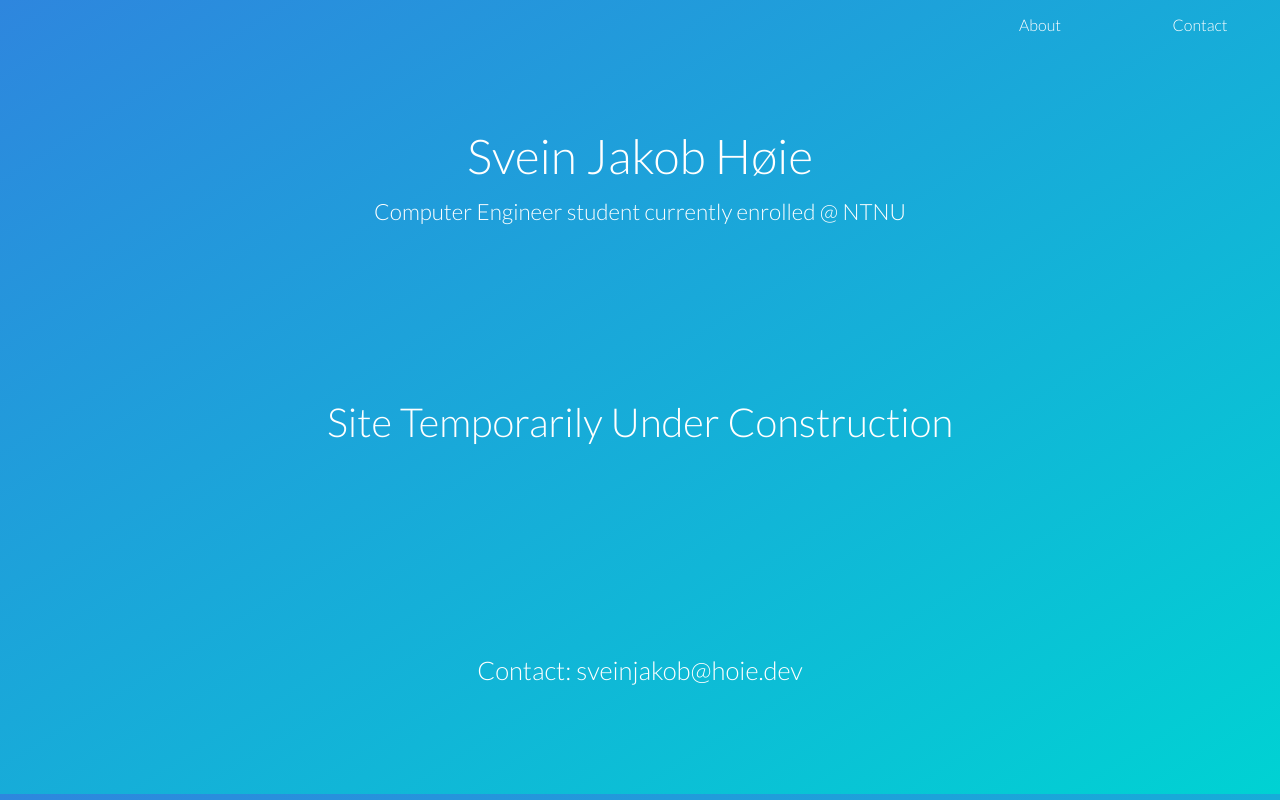
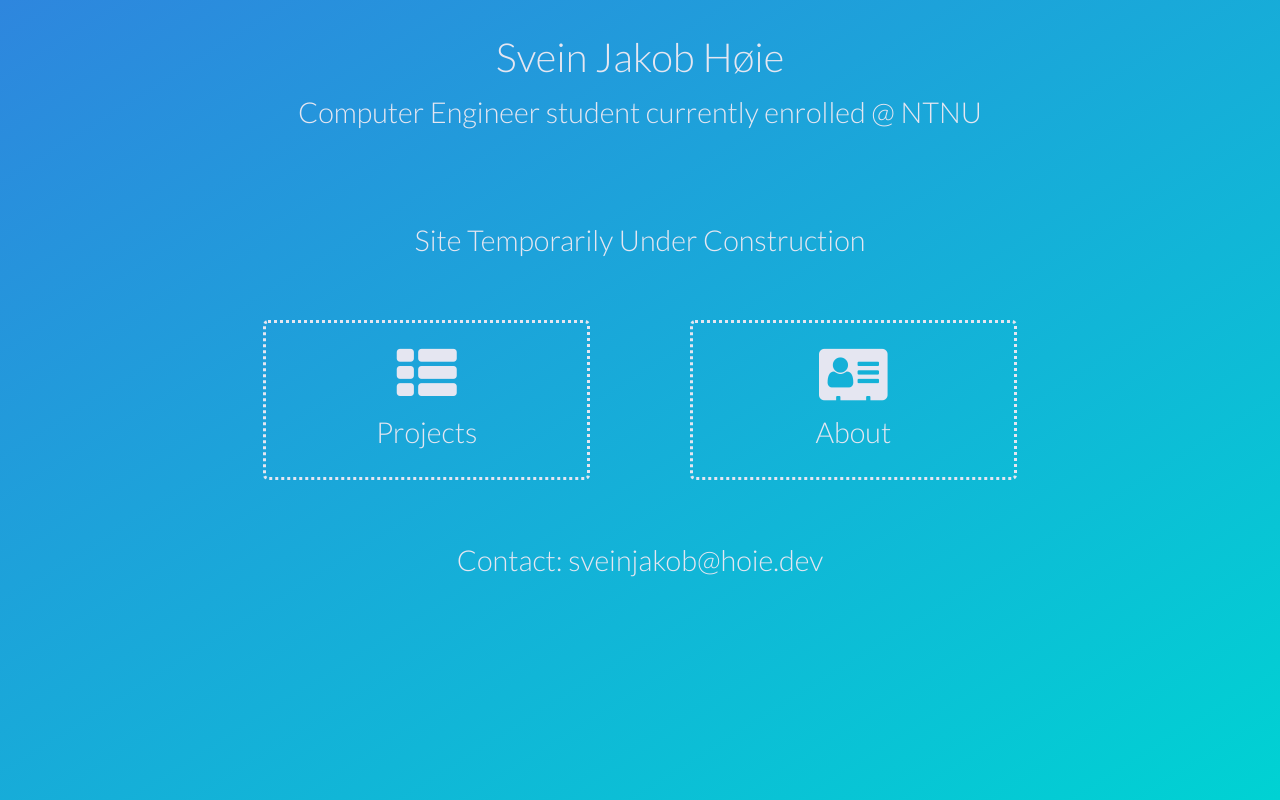
Before and after one commit to SveinJH/hoie.dev, a website: page index.html in a window 1280 px wide. Drawn offline with Linux system fonts and the light colour scheme.

Commit message:
basics + npm initted

```diff
--- a/data/css/style.css
+++ b/data/css/style.css
@@ -13,7 +13,7 @@ html {
 
 body {
     font-family: 'Lato', sans-serif;
-    color: #ffffff;
+    color: #e5e6f1;
     line-height: 1.6;
     font-weight: 300 !important;
     background: rgb(46, 134, 222);
@@ -28,7 +28,7 @@ body {
     font-weight: 300;
     display: grid;
     grid-template-columns: repeat(6, 1fr);
-    grid-template-rows: repeat(3, 31vh);
+    grid-template-rows: repeat(5, 160px);
 }
 
 .grid-container-nav {
@@ -37,49 +37,53 @@ body {
     grid-template-rows: 50px;
 }
 
-.grid-item-nav {
-    display: flex;
-    justify-content: center;
-    align-items: center;
-}
-
-.grid-item-nav:hover {
-    background: linear-gradient(
-        to right bottom,
-        rgb(27, 103, 179) 0%,
-        rgb(1, 158, 158) 100%
-    );
-}
-
-.about {
-    grid-column: 7;
-}
-
-.nav {
-    grid-column: 8;
-}
-
 .grid-item {
     font-size: 1.8rem;
-    grid-column: 2 / span 4;
     display: flex;
     flex-direction: column;
     justify-content: center;
     align-items: center;
 }
 
-.item-contact {
-    font-size: 1.6rem;
+.item-projects {
+    grid-column: 2 / span 2;
 }
 
-.item-construction {
-    font-size: 2.5rem;
+.item-card {
+    border-radius: 5px;
+    cursor: pointer;
+    border: 3px dotted #e5e6f1;
+    transition: all 0.3s;
+    margin-right: 50px;
+    margin-left: 50px;
+}
+
+.item-card:hover {
+    border: 3px solid black;
+}
+
+.item-card:hover p {
+    transform: translateY(-10px);
+}
+
+.item-about {
+    grid-column: 4 / span 2;
+}
+
+.item-info,
+.item-construction,
+.item-contact {
+    grid-column: 2 / span 4;
+}
+
+p {
+    transition: transform 0.3s;
+}
+
+.icon-wrapper i {
+    font-size: 60px;
 }
 
 .name {
-    font-size: 3rem;
+    font-size: 2.5rem;
 }
-
-.occupation {
-    font-size: 1.4rem;
-}
--- a/index.html
+++ b/index.html
@@ -9,23 +9,39 @@
             href="https://fonts.googleapis.com/css?family=Lato:300,300i,400,400i&display=swap"
             rel="stylesheet"
         />
+        <link
+            rel="stylesheet"
+            href="https://cdnjs.cloudflare.com/ajax/libs/font-awesome/4.7.0/css/font-awesome.min.css"
+        />
     </head>
     <body>
-        <div class="grid-container-nav">
-            <div class="grid-item-nav about">About</div>
-            <div class="grid-item-nav nav">Contact</div>
-        </div>
-
         <div class="grid-container-main">
-            <div class="grid-item">
+            <div class="grid-item item-info">
                 <p class="name">Svein Jakob H&oslash;ie</p>
                 <p class="occupation">
                     Computer Engineer student currently enrolled @ NTNU
                 </p>
             </div>
-
             <div class="grid-item item-construction">
                 <p>Site Temporarily Under Construction</p>
+            </div>
+
+            <div class="grid-item item-projects item-card">
+                <div class="icon-wrapper">
+                    <i class="fa fa-th-list"></i>
+                </div>
+                <div class="project-name">
+                    <p>Projects</p>
+                </div>
+            </div>
+
+            <div class="grid-item item-about item-card">
+                <div class="icon-wrapper">
+                    <i class="fa fa-address-card"></i>
+                </div>
+                <div class="project-name">
+                    <p>About</p>
+                </div>
             </div>
 
             <div class="grid-item item-contact">
```
Also changed, not shown: package.json (added, +19 -0 lines).
